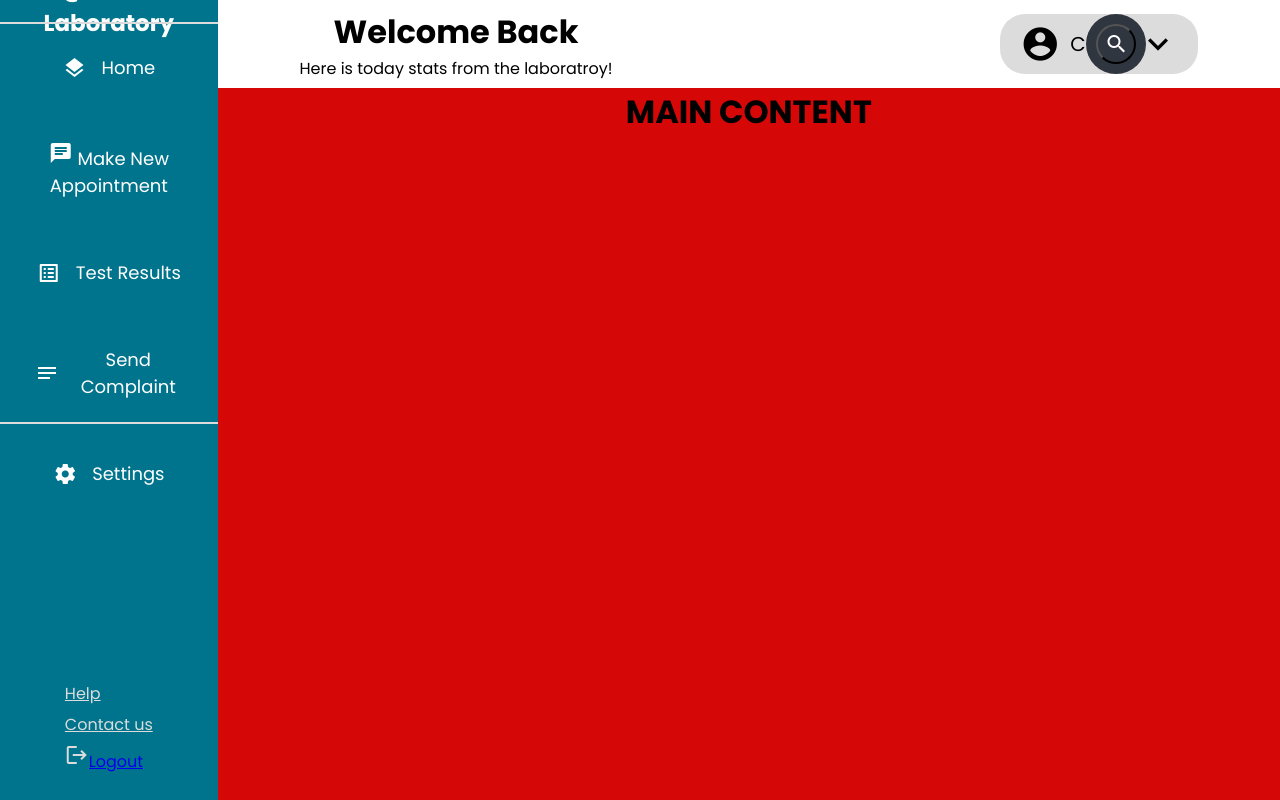
After one commit to AdemBendjama/Brave-Lab, a Django app: page /client/ in a window 1280 px wide. The commit adds this page. Run offline with Django 4.2, Linux system fonts and the light colour scheme.

Commit message:
Create landing page for clients who log in

```diff
--- a/brave_lab_project/settings.py
+++ b/brave_lab_project/settings.py
@@ -126,5 +126,5 @@ STATIC_URL = 'static/'
 DEFAULT_AUTO_FIELD = 'django.db.models.BigAutoField'
 
 
-LOGIN_REDIRECT_URL = "home"
+
 LOGIN_URL = "login"
--- a/brave_lab_project/urls.py
+++ b/brave_lab_project/urls.py
@@ -16,7 +16,6 @@ Including another URLconf
 """
 from django.contrib import admin
 from django.contrib.auth import views as auth_views
-from main_home import views as home_views
 from django.urls import path , include
 from django.contrib.auth.models import Group, Permission
 
@@ -24,4 +23,5 @@ from django.contrib.auth.models import Group, Permission
 urlpatterns = [
     path('admin/', admin.site.urls),
     path('',include('main_home.urls')),
+    path('client/',include('client.urls')),
 ]
--- a/client/models.py
+++ b/client/models.py
@@ -1,3 +1,2 @@
 from django.db import models
 from django.contrib.auth.models import User, Group
-from django.core.validators import RegexValidator
--- /dev/null
+++ b/client/static/css/client.css
@@ -0,0 +1,150 @@
+*{
+    font-family: 'Poppins', sans-serif;
+    margin:0;
+    padding:0;
+}
+.container{
+    background-color:rgb(214, 7, 7);
+    text-align: center;
+    float:right;
+    width:83%;
+    height:100vh;
+}
+.Main{
+height:89%;
+}
+header{
+    width:100%;
+    height:11%;
+    background-color: rgb(255, 255, 255);
+    display: flex;
+    align-items: center;
+    justify-content: space-around;
+}
+.searchBox {
+    transform:  translate(-50%,50%);
+    background: #2f3640;
+    height: 40px;
+    border-radius: 40px;
+    padding: 10px;
+    position: relative;
+    top:-30px;
+    left:340px;
+}
+.searchBox:hover > .searchInput {
+    width: 240px;
+    padding: 0 6px;
+}
+.searchBox:hover > .searchButton {
+background: white;
+color : #2f3640;
+}
+.searchButton {
+    color: white;
+    width: 40px;
+    height: 40px;
+    border-radius: 50%;
+    background: #2f3640;
+    display: flex;
+    justify-content: center;
+    align-items: center;
+    transition: 0.4s;
+}
+.searchInput {
+    border:none;
+    background: none;
+    outline:none;
+    float:left;
+    padding: 0;
+    color: white;
+    font-size: 16px;
+    transition: 0.4s;
+    line-height: 40px;
+    width: 0px;
+
+}
+.Profile{
+    display:flex;
+    align-items: center;
+    justify-content: center;
+    font-size: 20px;
+    padding:10px;
+    padding-inline:20px;
+    gap:10px;
+    background-color:gainsboro;
+    border-radius: 25px;
+}
+.Profile :hover{
+    cursor: pointer;
+}
+.Profile p{
+    font-size:20px;
+}
+.Profile span {
+    font-size:40px;
+}
+section{
+    display: flex;
+    align-items: center;
+    justify-content: space-around;
+    flex-direction: column;
+    background-color: #00748C;
+    width:17%;
+    height:100vh;
+    float:left;
+}
+section h1{
+    position: relative;
+    top:-75%;
+    display: flex;
+    align-items: center;
+    justify-content: center;
+    text-align: center;
+    font-size:23px;
+    color:white;
+}
+section ul{
+    height:80%;
+}
+.Upper ul{
+    text-align: center;
+    top:-115px;
+    position: relative;
+    list-style: none;
+    color:white;
+    font-size:18px;
+    display: flex;
+    flex-direction: column;
+    border-bottom:2px gainsboro solid;
+    border-top:2px gainsboro solid;
+}
+.Upper ul li {
+    display:flex;
+    align-items: center;
+    justify-content: center;
+    gap:15px;
+    font-size:18px;
+    margin:30px;
+    padding-inline:5px;
+    transition:0.5s;
+}
+.Upper ul li:hover{
+    transition: 0.5s;
+    transform:scale(1.2);
+    cursor:pointer;
+}
+.Downs ul{
+    display: flex;
+    flex-direction: column;
+    text-align:start;
+    gap:3px;
+    list-style:none;
+    color:gainsboro;
+}
+.Downs ul li {
+    text-decoration: underline;
+    margin-bottom: 3px;
+}
+.Downs ul li:hover{
+    cursor: pointer;
+}
--- /dev/null
+++ b/client/templates/client/client.html
@@ -0,0 +1,84 @@
+{% extends 'main_home/base.html' %}
+{% load static %}
+
+{% block css %}
+
+        <link rel="stylesheet" href="https://fonts.googleapis.com/icon?family=Material+Icons">
+        <link rel="stylesheet" href="{% static 'css/client.css' %}" />
+
+{% endblock css %}
+
+{% block header %}{% endblock header %}
+
+{% block content %}
+
+    <div class="container">
+        <header>
+        <div class ="Welcome">
+            <h1>Welcome Back</h1>
+            <p>Here is today stats from the laboratroy!</p>
+        </div>
+        <div class="searchBox">
+            <input class="searchInput"type="text" name="" placeholder="Search">
+            <button class="searchButton" href="#">
+                <i class="material-icons">
+                    search
+                </i>
+            </button>
+        </div>
+        <div class="Profile">
+            <span class="material-icons">
+                account_circle
+                </span>
+            <p>Client</p>
+            <span class="material-icons">
+                expand_more
+                </span>
+        </div>
+        </header>
+        <div class="Main">
+            <h1>MAIN CONTENT</h1>
+        </div>
+    </div>
+    <section>
+        <div>
+            <h1>@Brave Laboratory</h1>
+        </div>
+        <div class="Upper">
+            <ul>
+                <li><span class="material-icons">layers</span>
+                    Home
+                </li>
+                <li>
+                    <a>
+                        <span class="material-icons">chat</span>
+                        Make New Appointment
+                    </a>
+                </li>
+                <li>
+                    <span class="material-icons">list_alt</span>
+                    Test Results
+                </li>
+                <li>
+                    <span class="material-icons">notes</span>
+                    Send Complaint
+                </li>
+                <li class="set">
+                    <span class="material-icons"> settings</span>
+                    Settings
+                </li>
+            </ul>
+        </div>
+        <div class="Downs">
+            <ul>
+                <li>Help</li>
+                <li>Contact us</li>
+                <li>
+                    <span class="material-icons">
+                        logout
+                        </span><a href="{% url 'logout' %}">Logout</a></li>
+            </ul>
+        </div>
+    </section>
+
+{% endblock content %}
--- a/client/urls.py
+++ b/client/urls.py
@@ -3,5 +3,5 @@ from django.urls import path
 from . import views
 
 urlpatterns = [
-
+    path("",views.client_home,name="client"),
 ]
--- a/client/views.py
+++ b/client/views.py
@@ -1,3 +1,8 @@
 from django.shortcuts import render
 
 # Create your views here.
+
+
+def client_home(request):
+
+    return render(request,'client/client.html')
--- a/main_home/templates/main_home/base.html
+++ b/main_home/templates/main_home/base.html
@@ -9,12 +9,14 @@
     <link rel="preconnect" href="https://fonts.gstatic.com" crossorigin>
     <link href="https://fonts.googleapis.com/css2?family=Poppins:wght@100;200;300;400;500;600;700&display=swap" rel="stylesheet">
     <title>Brave Laboratory</title>
-    <link rel="stylesheet" href="{% static 'css/home.css' %}" />
+
 
     {% block css %}{% endblock css %}
 
 </head>
 <body>
+
+    {% block header %}
     <section class="header">
         <nav>
             <a href="{% url 'home' %}"><img alt="Brave Lab Logo" src="{% static 'img/download.png' %}"></a>
@@ -28,6 +30,7 @@
                 </ul>
             </div>
         </nav>
+    {% endblock header %}
 
     {% block content %}{% endblock content %}
 
--- a/main_home/templates/main_home/home.html
+++ b/main_home/templates/main_home/home.html
@@ -3,7 +3,7 @@
 
 {% block css %}
 
-
+    <link rel="stylesheet" href="{% static 'css/home.css' %}" />
     <style>
         .header{
             background-image:url("{% static 'img/signupback.png' %}");
--- a/main_home/templates/main_home/login.html
+++ b/main_home/templates/main_home/login.html
@@ -3,7 +3,7 @@
 
 
 {% block css %}
-
+    <link rel="stylesheet" href="{% static 'css/home.css' %}" />
     <link rel="stylesheet" href="{% static 'css/login_register.css' %}">
     <style>
         body{
--- a/main_home/templates/main_home/logout.html
+++ b/main_home/templates/main_home/logout.html
@@ -1,5 +1,6 @@
 {% extends 'main_home/login.html' %}
 {% load static %}
+
 
 {% block content %}
 
--- a/main_home/templates/main_home/register.html
+++ b/main_home/templates/main_home/register.html
@@ -1,5 +1,6 @@
 {% extends 'main_home/login.html' %}
 {% load static %}
+
 
 {% block content %}
 
--- a/main_home/views.py
+++ b/main_home/views.py
@@ -31,7 +31,7 @@ def login_view(request):
             user = authenticate(request, username=username, password=password)
             if user is not None:
                 login(request, user)
-                return redirect('home')
+                return redirect('client')
     else:
         form = AuthenticationForm()
 
```
Also changed, not shown: db.sqlite3.
